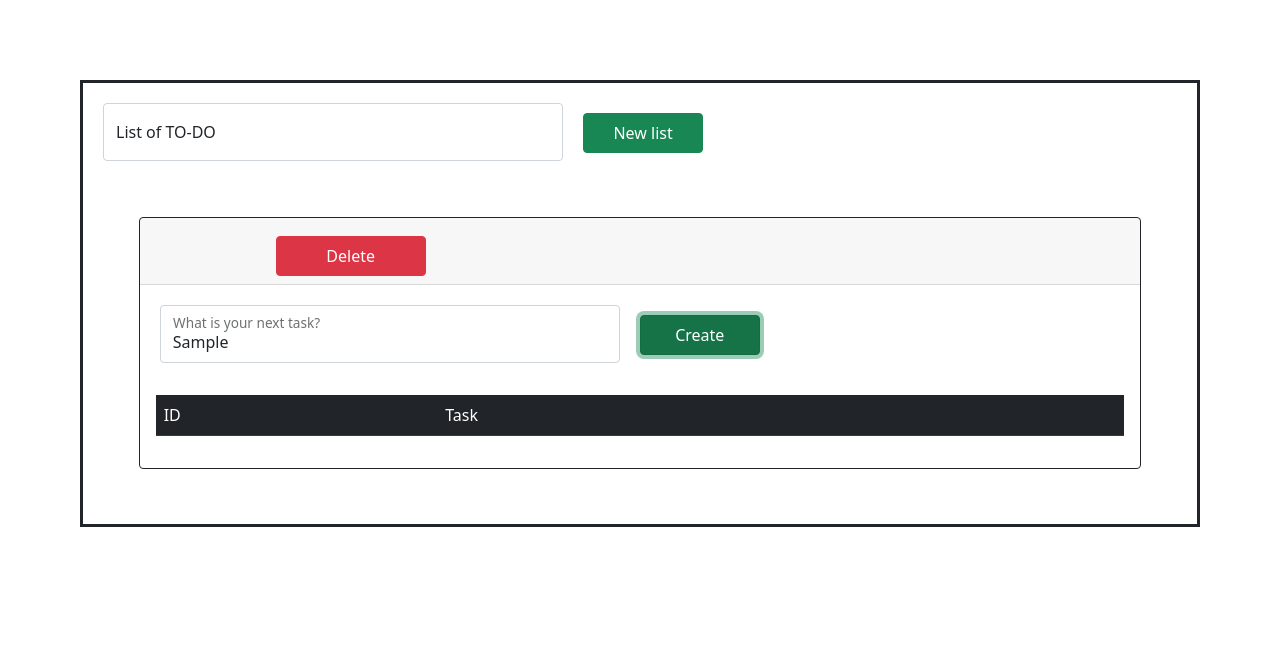
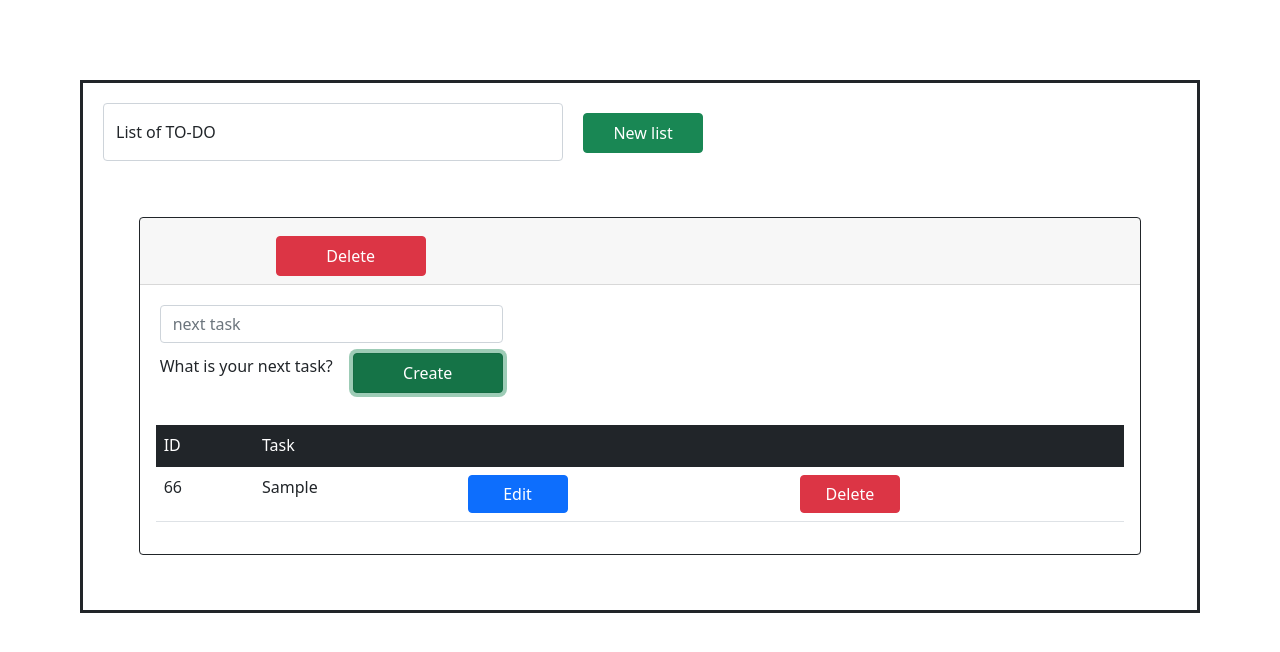
Before and after one commit to SantiagoGM19/FrontEnd-ToDoApp-Challenge, a React (Vite) app: page / in a window 1280 px wide. Both pictures are taken after typing "Sample" into the empty fields and a click on the button "Create". Shown: the top 652 px of the page. Built offline with nearby package versions, Linux system fonts and the light colour scheme.

Commit message:
making the create task logic

```diff
--- a/src/components/ListOfCategories.jsx
+++ b/src/components/ListOfCategories.jsx
@@ -1,4 +1,4 @@
-import React, { useContext } from 'react'
+import React, { useContext, useState, useRef } from 'react'
 import { Store } from './StoreProvider'
 import ListOfToDo from './ListOfToDo'
 import categories from '../styles/categories.css'
@@ -6,6 +6,39 @@ import categories from '../styles/categories.css'
 const ListOfCategories = () => {
 
     const { state, dispatch } = useContext(Store)
+
+    const [task, setTask] = useState('')
+
+    const inputRef = useRef(null)
+
+    const onDelete = (category) => {
+        dispatch({
+            type: 'remove-category',
+            payload: category
+        })
+    }
+
+    const onAddTask = (event, category) => {
+
+        event.preventDefault()
+
+        if (task) {
+            dispatch({
+                type: 'add-task',
+                payload: {
+                    task,
+                    category
+                }
+            })
+            inputRef.current.reset()
+        }
+    }
+
+    const addingTask = (e) => {
+        setTask(e.target.value)
+    }
+
+
 
     return (
         <div>
@@ -16,15 +49,31 @@ const ListOfCategories = () => {
                             <h2>{category.name}</h2>
                         </div>
                         <br /><br />
-                        <button type="button" className="btn btn-danger btn-tuning">Delete</button>
+                        <button type="button" className="btn btn-danger btn-tuning" onClick={() => onDelete(category)}>Delete</button>
                     </div>
                     <div className="form-floating mb-3 input-category">
-                        <input type="text" className="form-control" id="floatingInput" placeholder="next task" />
-                        <label for="floatingInput">What is your next task?</label>
-                        <button type="button" className="btn btn-success btn-tuning">Create</button>
+                        <form ref={inputRef}>
+                            <input type="text" className="form-control" id="floatingInput" placeholder="next task" onChange={addingTask} />
+                            <label for="floatingInput">What is your next task?</label>
+                            <button type="button" className="btn btn-success btn-tuning" onClick={(event) => { onAddTask(event, category) }}>Create</button>
+                        </form>
                     </div>
                     <div className="card-body">
-                        <ListOfToDo key={category.id} />
+                        <table className="table">
+                            <thead className="table-dark">
+                                <tr>
+                                    <td>ID</td>
+                                    <td>Task</td>
+                                    <td></td>
+                                    <td></td>
+                                </tr>
+                            </thead>
+                            <tbody>
+                                {category.listOfTasks.map(task => {
+                                    return <ListOfToDo key={category.id} task={task} />
+                                })}
+                            </tbody>
+                        </table>
                     </div>
                 </div>
             })}
--- a/src/components/ListOfToDo.jsx
+++ b/src/components/ListOfToDo.jsx
@@ -2,39 +2,33 @@ import React, { useContext } from 'react'
 import { Store } from './StoreProvider'
 import ToDoList from '../styles/ToDoList.css'
 
-const ListOfToDo = () => {
+const ListOfToDo = ({ task }) => {
 
     const { state, dispatch } = useContext(Store)
 
+    const onDelete = (task, category) => {
+        dispatch({
+            type: 'remove-task',
+            payload: {
+                task,
+                category
+            }
+        })
+    }
+
+
+
     return (
-        <div>
-            <table className="table">
-                <thead className="table-dark">
-                    <tr>
-                        <td>ID</td>
-                        <td>Task</td>
-                        <td></td>
-                        <td></td>
-                    </tr>
-                </thead>
-                <tbody>
-                    {state.listOfCategories.map(category => {
-                        return category.listOfTasks.map(task => {
-                            return <tr key={task}>
+        <tr key={task}>
             <td>{task.id}</td>
             <td>{task.title}</td>
             <td>
                 <button type="button" className="btn btn-primary btn-task" onClick={() => onEdit(task)}>Edit</button>
             </td>
             <td>
-                                    <button type="button" className="btn btn-danger btn-task" onClick={() => onDelete(task)}>Delete</button>
+                <button type="button" className="btn btn-danger btn-task" onClick={() => onDelete(task, category)}>Delete</button>
             </td>
         </tr>
-                        })
-                    })}
-                </tbody>
-            </table>
-        </div>
     )
 }
 
--- a/src/states/Reducer.js
+++ b/src/states/Reducer.js
@@ -9,6 +9,28 @@ function reducer(state, action) {
             const newListOfCategories = [...state.listOfCategories, newCategory]
             const newSateOfCategories = {...state, listOfCategories: newListOfCategories}
             return newSateOfCategories
+        case 'remove-category':
+            const newListOfCategoriesWithoutPayloadCategory = state.listOfCategories.filter(category => category.id !== action.payload.id)
+            const newStateWithCategoryDeleted = {...state, listOfCategories: newListOfCategoriesWithoutPayloadCategory}
+            return newStateWithCategoryDeleted
+        case 'add-task':
+            const newTask = {
+                id: Math.floor(Math.random()*100),
+                title: action.payload.task,
+                done: false
+            }
+            const thisCategory = state.listOfCategories.map(category => {
+                if(category.id === action.payload.category.id){
+                    console.log("Im in!!");
+                    return category
+                }
+            }).filter(category => category !== undefined)
+            const listOfTaskOfThisCategory = [...thisCategory[0].listOfTasks]
+            const newListOfTask = [...listOfTaskOfThisCategory, newTask]
+            const newStateOfCategory = {...thisCategory[0], listOfTasks: newListOfTask}
+            const newListOfCategoriesWithNewTask = [...state.listOfCategories.filter(category => category.id !== action.payload.category.id), newStateOfCategory]
+            const newStateOfCategoriesWithNewCategoryTask = {...state, listOfCategories: newListOfCategoriesWithNewTask}
+            return newStateOfCategoriesWithNewCategoryTask
     }
 }
 
```
Lines whose indentation alone changed are shown as unchanged.
